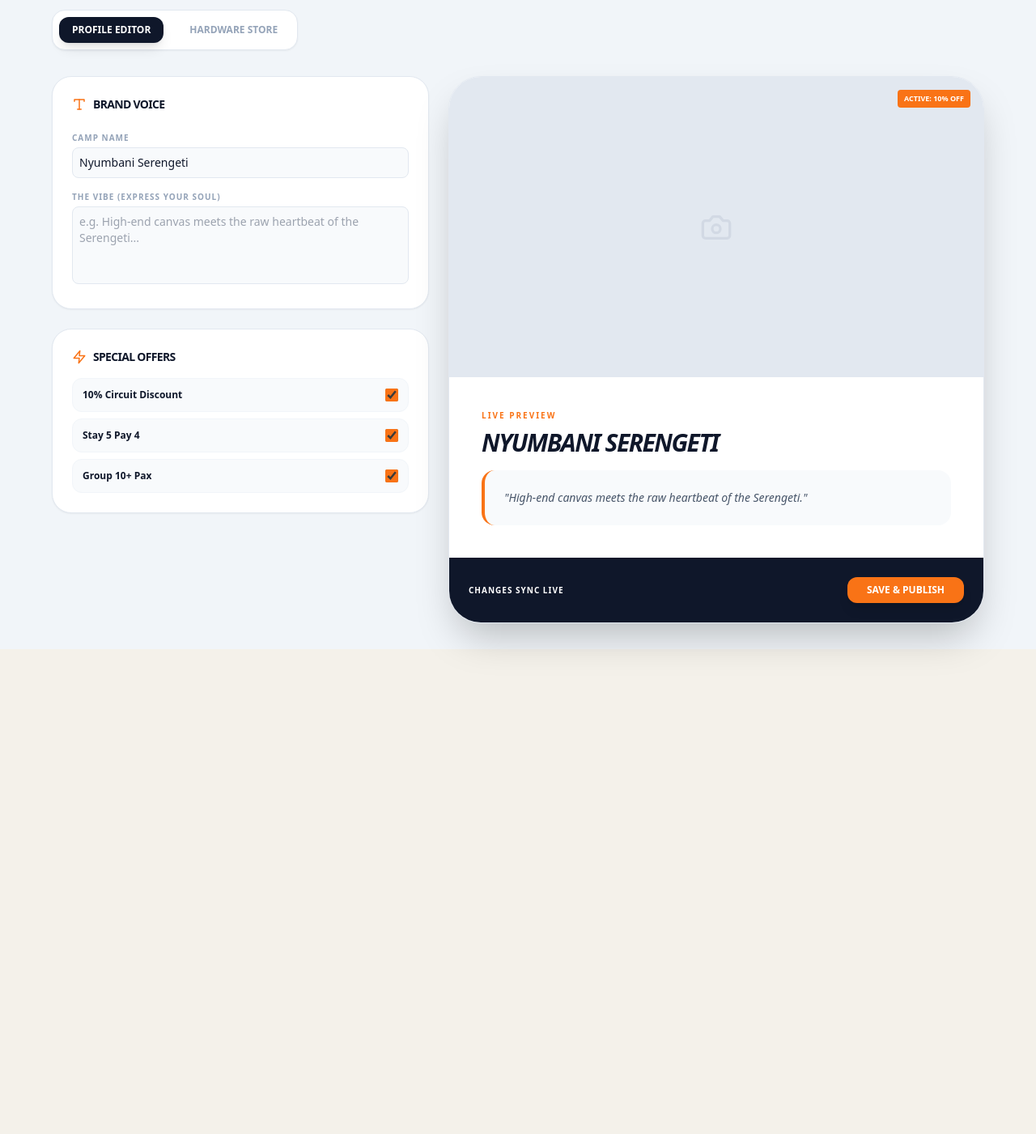
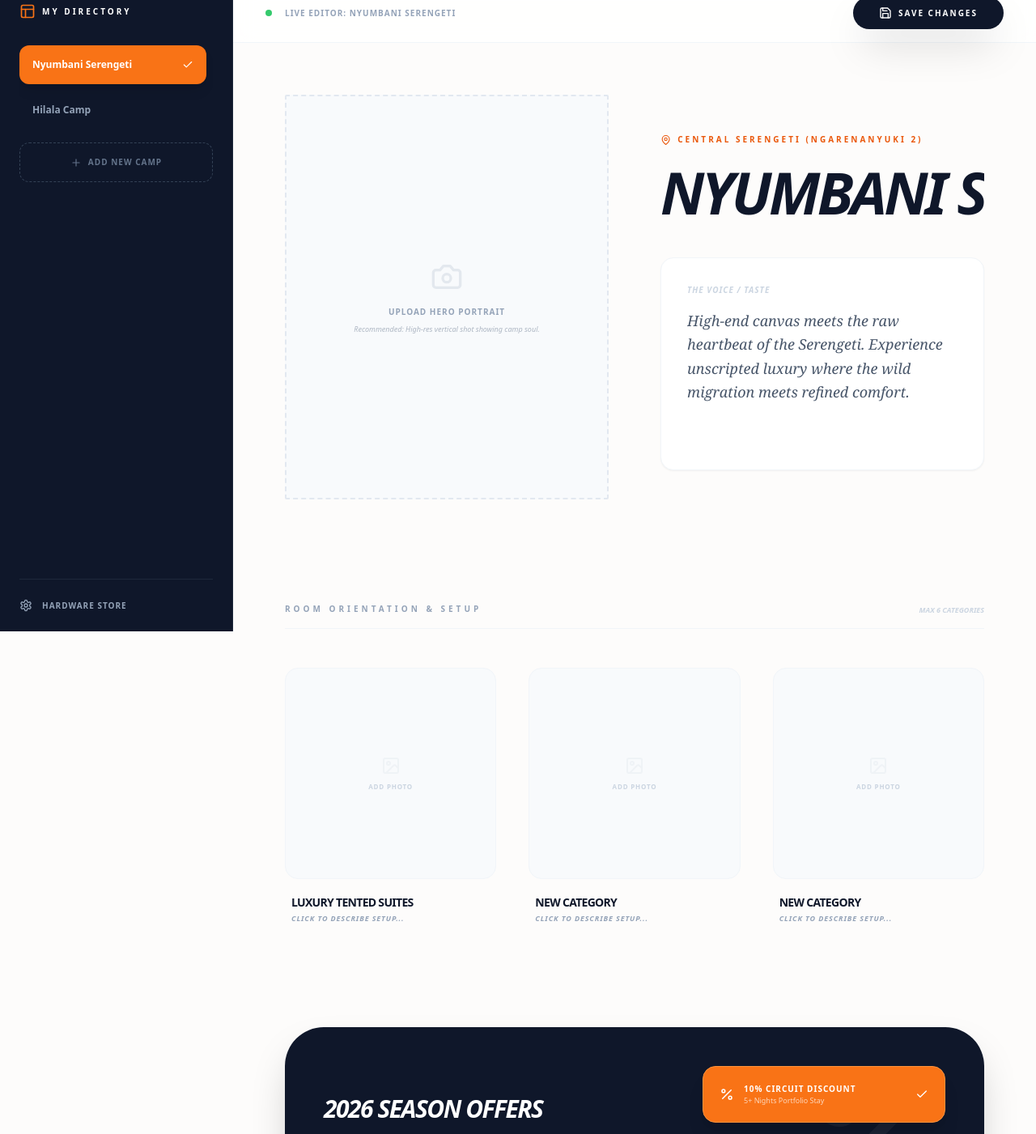
Before and after one commit to aisafarimarketing-ux/safari-trade-directory, a Next.js app: page /admin in a window 1280 px wide. Shown: the part 20-1421 px from the top of the page at 81% size. Before the commit the page ends 822 px from the top, so only its background shows below. Built offline with nearby package versions, Linux system fonts and the light colour scheme.

Commit message:
Update page.tsx

```diff
--- a/src/app/admin/page.tsx
+++ b/src/app/admin/page.tsx
@@ -1,126 +1,231 @@
 "use client";
 import React, { useState } from 'react';
-import { Save, Eye, Palette, Type, Camera, Zap, ShoppingBag } from 'lucide-react';
+import {
+  Save, Plus, Camera, Settings, Check,
+  Percent, Star, MapPin, ChevronRight,
+  Trash2, Image as ImageIcon, Layout
+} from 'lucide-react';
 
-export default function OwnerDashboard() {
-  const [activeTab, setActiveTab] = useState('edit');
+export default function PortfolioAdmin() {
+  const [selectedCamp, setSelectedCamp] = useState(0);
   const [isSaving, setIsSaving] = useState(false);
 
-  // Compact Form Styles
-  const labelStyle = "text-[10px] font-bold text-slate-400 uppercase tracking-widest mb-1 block";
-  const inputStyle = "w-full bg-slate-50 border border-slate-200 rounded-lg p-2 text-sm outline-none focus:ring-2 focus:ring-orange-500 transition-all";
+  // Portfolio state - can easily scale to 10+ camps
+  const [portfolio, setPortfolio] = useState([
+    {
+      id: 1,
+      name: "Nyumbani Serengeti",
+      location: "Central Serengeti (Ngarenanyuki 2)",
+      rooms: "10",
+      room_type: "Luxury Tented Suites",
+      vibe: "High-end canvas meets the raw heartbeat of the Serengeti. Experience unscripted luxury where the wild migration meets refined comfort.",
+      circuitDiscount: true,
+      stayPay: true
+    },
+    {
+      id: 2,
+      name: "Hilala Camp",
+      location: "Northern Serengeti",
+      rooms: "8",
+      room_type: "Wilderness Tents",
+      vibe: "Secluded luxury in the heart of the wild, offering intimate encounters with nature.",
+      circuitDiscount: true,
+      stayPay: false
+    }
+  ]);
+
+  const addCamp = () => {
+    const newCamp = {
+      id: Date.now(),
+      name: "New Property Name",
+      location: "Enter Location",
+      rooms: "0",
+      room_type: "Room Category",
+      vibe: "Click here to express the soul of this camp...",
+      circuitDiscount: false,
+      stayPay: false
+    };
+    setPortfolio([...portfolio, newCamp]);
+    setSelectedCamp(portfolio.length);
+  };
+
+  const updateCamp = (field: string, value: any) => {
+    const updated = [...portfolio];
+    updated[selectedCamp] = { ...updated[selectedCamp], [field]: value };
+    setPortfolio(updated);
+  };
 
   return (
-    <div className="min-h-screen bg-slate-100 p-4 md:p-8 font-sans text-slate-900">
-      <div className="max-w-6xl mx-auto">
+    <div className="flex min-h-screen bg-[#FDFCFB] font-sans text-slate-900">
 
-        {/* Compact Tab Navigation */}
-        <div className="flex gap-4 mb-8 bg-white p-2 rounded-2xl w-fit border border-slate-200 shadow-sm">
-          <button onClick={() => setActiveTab('edit')} className={`px-4 py-2 rounded-xl text-xs font-bold transition-all ${activeTab === 'edit' ? 'bg-slate-900 text-white shadow-lg' : 'text-slate-400 hover:text-slate-600'}`}>
-            PROFILE EDITOR
+      {/* SIDEBAR: Portfolio & Management */}
+      <aside className="w-72 bg-slate-900 text-white p-6 flex flex-col border-r border-slate-800 sticky h-screen top-0">
+        <div className="mb-10">
+          <div className="flex items-center gap-2 mb-8">
+            <Layout className="text-orange-500" size={20} />
+            <p className="text-[10px] font-black tracking-[0.3em] uppercase">My Directory</p>
+          </div>
+
+          <div className="space-y-2 max-h-[60vh] overflow-y-auto pr-2 custom-scrollbar">
+            {portfolio.map((camp, index) => (
+              <button
+                key={camp.id}
+                onClick={() => setSelectedCamp(index)}
+                className={`w-full text-left p-4 rounded-xl text-xs font-bold transition-all flex justify-between items-center group ${selectedCamp === index ? 'bg-orange-500 text-white shadow-lg' : 'hover:bg-white/5 text-slate-400'}`}
+              >
+                <span className="truncate">{camp.name}</span>
+                {selectedCamp === index ? <Check size={14}/> : <ChevronRight size={14} className="opacity-0 group-hover:opacity-100" />}
               </button>
-          <button onClick={() => setActiveTab('shop')} className={`px-4 py-2 rounded-xl text-xs font-bold transition-all ${activeTab === 'shop' ? 'bg-orange-500 text-white shadow-lg' : 'text-slate-400 hover:text-slate-600'}`}>
-            HARDWARE STORE
+            ))}
+          </div>
+
+          <button
+            onClick={addCamp}
+            className="w-full mt-4 p-4 rounded-xl border border-dashed border-slate-700 text-slate-500 text-[10px] font-black uppercase tracking-widest flex items-center justify-center gap-2 hover:border-slate-500 hover:text-slate-300 transition-all"
+          >
+            <Plus size={14}/> Add New Camp
           </button>
         </div>
 
-        {activeTab === 'edit' ? (
-          <div className="grid md:grid-cols-12 gap-6">
-            {/* Form Column */}
-            <aside className="md:col-span-5 space-y-6">
-              <div className="bg-white rounded-3xl p-6 shadow-sm border border-slate-200">
-                <h2 className="text-sm font-black uppercase mb-6 flex items-center gap-2 tracking-tighter">
-                  <Type size={18} className="text-orange-500" /> Brand Voice
-                </h2>
-                <div className="space-y-4">
-                  <div>
-                    <label className={labelStyle}>Camp Name</label>
-                    <input className={inputStyle} defaultValue="Nyumbani Serengeti" />
+        <div className="mt-auto pt-6 border-t border-slate-800 space-y-4">
+          <button className="w-full flex items-center gap-3 text-[10px] font-black uppercase tracking-widest text-slate-400 hover:text-white transition-all">
+            <Settings size={16}/> Hardware Store
+          </button>
         </div>
-                  <div>
-                    <label className={labelStyle}>The Vibe (Express Your Soul)</label>
+      </aside>
+
+      {/* MAIN: The Live-Edit Interface */}
+      <main className="flex-1">
+        <header className="px-10 py-4 bg-white/80 backdrop-blur-md border-b border-slate-100 flex justify-between items-center sticky top-0 z-50">
+          <div className="flex items-center gap-4">
+            <span className="flex h-2 w-2 rounded-full bg-green-500 animate-pulse"></span>
+            <p className="text-[10px] font-black uppercase tracking-widest text-slate-400">Live Editor: {portfolio[selectedCamp].name}</p>
+          </div>
+          <button
+            onClick={() => { setIsSaving(true); setTimeout(() => setIsSaving(false), 1500); }}
+            className="bg-slate-900 text-white px-8 py-3 rounded-full text-[10px] font-black uppercase tracking-[0.2em] flex items-center gap-2 shadow-2xl hover:bg-orange-600 transition-all active:scale-95"
+          >
+            <Save size={16} /> {isSaving ? 'Synchronizing...' : 'Save Changes'}
+          </button>
+        </header>
+
+        <div className="max-w-5xl mx-auto p-16">
+
+          {/* HERO EDIT: Portrait Image & Large Type */}
+          <div className="grid md:grid-cols-12 gap-16 items-start mb-32">
+            <div className="md:col-span-6">
+              <div className="aspect-[4/5] bg-slate-50 rounded-sm border-2 border-dashed border-slate-200 flex flex-col items-center justify-center text-slate-400 group cursor-pointer hover:border-orange-400 hover:bg-white transition-all relative">
+                <div className="text-center p-8">
+                  <Camera size={40} className="mx-auto mb-4 opacity-20 group-hover:text-orange-500 group-hover:opacity-100 transition-all" />
+                  <p className="text-[10px] font-black uppercase tracking-widest">Upload Hero Portrait</p>
+                  <p className="text-[9px] mt-2 italic opacity-50 text-slate-500 leading-tight">Recommended: High-res vertical shot showing camp soul.</p>
+                </div>
+              </div>
+            </div>
+
+            <div className="md:col-span-6 pt-12 space-y-8">
+              <div className="space-y-2">
+                <div className="flex items-center gap-2 text-orange-600">
+                  <MapPin size={14} />
+                  <input
+                    className="bg-transparent border-none outline-none font-bold text-[10px] uppercase tracking-[0.3em] w-full"
+                    value={portfolio[selectedCamp].location}
+                    onChange={(e) => updateCamp('location', e.target.value)}
+                  />
+                </div>
+                <input
+                  className="text-7xl font-black uppercase italic tracking-tighter bg-transparent border-none outline-none w-full leading-[0.85] focus:text-orange-500 transition-colors"
+                  value={portfolio[selectedCamp].name}
+                  onChange={(e) => updateCamp('name', e.target.value)}
+                />
+              </div>
+
+              <div className="p-8 bg-white border border-slate-100 shadow-sm rounded-2xl">
+                <p className="text-[10px] font-black uppercase tracking-widest text-slate-300 mb-4 italic">The Voice / Taste</p>
                 <textarea
-                      className={`${inputStyle} h-24 resize-none`}
-                      placeholder="e.g. High-end canvas meets the raw heartbeat of the Serengeti..."
+                  className="w-full bg-transparent border-none outline-none text-slate-600 italic leading-relaxed resize-none h-40 text-lg font-serif"
+                  value={portfolio[selectedCamp].vibe}
+                  onChange={(e) => updateCamp('vibe', e.target.value)}
                 />
               </div>
             </div>
           </div>
 
-              <div className="bg-white rounded-3xl p-6 shadow-sm border border-slate-200">
-                <h2 className="text-sm font-black uppercase mb-4 flex items-center gap-2 tracking-tighter">
-                  <Zap size={18} className="text-orange-500" /> Special Offers
-                </h2>
-                <div className="grid grid-cols-1 gap-2">
-                  {['10% Circuit Discount', 'Stay 5 Pay 4', 'Group 10+ Pax'].map(offer => (
-                    <div key={offer} className="flex items-center justify-between p-3 bg-slate-50 rounded-xl border border-slate-100">
-                      <span className="text-xs font-bold">{offer}</span>
-                      <input type="checkbox" defaultChecked className="accent-orange-500 w-4 h-4" />
+          {/* ROOM ORIENTATIONS: Clean Modular Grid */}
+          <section className="mb-32">
+            <div className="flex justify-between items-end mb-12 border-b border-slate-100 pb-4">
+              <h3 className="text-[10px] font-black tracking-[0.4em] uppercase text-slate-400">Room Orientation & Setup</h3>
+              <p className="text-[9px] font-bold text-slate-300 uppercase italic">Max 6 Categories</p>
+            </div>
+            <div className="grid grid-cols-3 gap-10">
+              {[1, 2, 3].map((i) => (
+                <div key={i} className="group space-y-4">
+                  <div className="aspect-square bg-slate-50 rounded-2xl flex flex-col items-center justify-center text-slate-300 border border-slate-100 group-hover:border-orange-300 group-hover:bg-white transition-all cursor-pointer">
+                    <ImageIcon size={24} className="opacity-20 group-hover:opacity-100 group-hover:text-orange-500 mb-2" />
+                    <span className="text-[8px] font-black uppercase tracking-widest">Add Photo</span>
+                  </div>
+                  <div className="px-2">
+                    <input className="font-bold text-sm w-full bg-transparent border-none outline-none mb-1 uppercase tracking-tighter" defaultValue={i === 1 ? portfolio[selectedCamp].room_type : "New Category"} />
+                    <p className="text-[9px] text-slate-400 uppercase font-black tracking-widest italic leading-tight">Click to describe setup...</p>
+                  </div>
                 </div>
               ))}
             </div>
+          </section>
+
+          {/* TRADE OFFERS: Itinerary Style Toggles */}
+          <section className="p-12 bg-slate-900 rounded-[3rem] text-white shadow-2xl relative overflow-hidden">
+            <div className="absolute top-0 right-0 p-12 opacity-5 pointer-events-none">
+              <Percent size={180} />
             </div>
-            </aside>
 
-            {/* Preview Column */}
-            <main className="md:col-span-7">
-              <div className="bg-white rounded-[2.5rem] overflow-hidden shadow-2xl border border-slate-200 sticky top-8">
-                <div className="aspect-video bg-slate-200 relative group cursor-pointer flex items-center justify-center">
-                  <Camera size={40} className="text-slate-400 opacity-20" />
-                  <div className="absolute top-4 right-4 flex gap-2">
-                    <span className="bg-orange-500 text-white text-[9px] font-black px-2 py-1 rounded">ACTIVE: 10% OFF</span>
+            <div className="relative z-10 flex flex-col md:flex-row justify-between items-center gap-8">
+              <div className="max-w-md">
+                <h4 className="text-3xl font-black italic uppercase tracking-tighter mb-3">2026 Season Offers</h4>
+                <p className="text-slate-400 text-xs font-serif leading-relaxed">Activate these incentives to be automatically highlighted on the public trade directory for Tour Operators.</p>
+              </div>
+
+              <div className="grid grid-cols-1 gap-4 w-full md:w-auto min-w-[300px]">
+                <button
+                  onClick={() => updateCamp('circuitDiscount', !portfolio[selectedCamp].circuitDiscount)}
+                  className={`flex items-center justify-between p-5 rounded-2xl transition-all border ${portfolio[selectedCamp].circuitDiscount ? 'bg-orange-500 border-orange-400 shadow-xl' : 'bg-white/5 border-white/10 opacity-50 hover:opacity-100'}`}
+                >
+                  <div className="flex items-center gap-3">
+                    <Percent size={18} />
+                    <div className="text-left">
+                      <p className="text-[10px] font-black uppercase tracking-widest">10% Circuit Discount</p>
+                      <p className="text-[9px] opacity-70">5+ Nights Portfolio Stay</p>
                     </div>
                   </div>
-                <div className="p-10">
-                  <p className="text-[10px] font-black text-orange-500 tracking-[0.2em] mb-2 uppercase">Live Preview</p>
-                  <h3 className="text-3xl font-black uppercase tracking-tighter mb-4 italic">Nyumbani Serengeti</h3>
-                  <div className="p-6 bg-slate-50 rounded-2xl border-l-4 border-orange-500">
-                    <p className="text-sm text-slate-600 italic">"High-end canvas meets the raw heartbeat of the Serengeti."</p>
+                  {portfolio[selectedCamp].circuitDiscount && <Check size={16} />}
+                </button>
+
+                <button
+                  onClick={() => updateCamp('stayPay', !portfolio[selectedCamp].stayPay)}
+                  className={`flex items-center justify-between p-5 rounded-2xl transition-all border ${portfolio[selectedCamp].stayPay ? 'bg-green-600 border-green-500 shadow-xl' : 'bg-white/5 border-white/10 opacity-50 hover:opacity-100'}`}
+                >
+                  <div className="flex items-center gap-3">
+                    <Star size={18} />
+                    <div className="text-left">
+                      <p className="text-[10px] font-black uppercase tracking-widest">Stay 5 Pay 4</p>
+                      <p className="text-[9px] opacity-70">Green Season Incentive</p>
                     </div>
                   </div>
-                <div className="p-6 bg-slate-900 flex justify-between items-center">
-                  <p className="text-white text-[10px] font-bold uppercase tracking-widest">Changes Sync Live</p>
-                  <button
-                    onClick={() => {setIsSaving(true); setTimeout(() => setIsSaving(false), 2000)}}
-                    className="bg-orange-500 text-white px-6 py-2 rounded-xl text-xs font-black shadow-lg hover:scale-105 transition-all"
-                  >
-                    {isSaving ? 'PUBLISHING...' : 'SAVE & PUBLISH'}
+                  {portfolio[selectedCamp].stayPay && <Check size={16} />}
                 </button>
               </div>
             </div>
-            </main>
-          </div>
-        ) : (
-          /* The Private Hardware Store */
-          <div className="bg-white rounded-[3rem] p-12 border border-slate-200 shadow-sm min-h-[500px]">
-            <div className="max-w-2xl">
-              <h2 className="text-4xl font-black uppercase tracking-tighter mb-4 italic">The Marketing Hardware</h2>
-              <p className="text-slate-400 text-sm mb-12">Order premium physical tools to link your camp's digital voice to the hands of Tour Operators.</p>
+          </section>
 
-              <div className="grid md:grid-cols-2 gap-6">
-                <div className="p-6 bg-slate-50 rounded-3xl border border-slate-100 group hover:border-orange-500 transition-all cursor-pointer">
-                  <div className="w-12 h-12 bg-white rounded-2xl shadow-sm flex items-center justify-center mb-4 group-hover:bg-orange-500 group-hover:text-white transition-all">
-                    <ShoppingBag size={20} />
-                  </div>
-                  <h4 className="font-black text-sm uppercase mb-1 tracking-tighter">NFC Desk Plaque</h4>
-                  <p className="text-[10px] text-slate-400 font-bold mb-4 uppercase tracking-widest">$85.00 / Unit</p>
-                  <button className="w-full py-2 bg-slate-900 text-white text-[10px] font-black rounded-lg uppercase tracking-widest hover:bg-orange-500 transition-colors">ADD TO ORDER</button>
+          {/* DANGER ZONE: Remove Property */}
+          <div className="mt-40 pt-10 border-t border-slate-100 flex justify-center">
+             <button className="flex items-center gap-2 text-slate-300 hover:text-red-500 transition-colors text-[10px] font-black uppercase tracking-widest">
+               <Trash2 size={14} /> Remove Property from Portfolio
+             </button>
           </div>
 
-                <div className="p-6 bg-slate-50 rounded-3xl border border-slate-100 group hover:border-orange-500 transition-all cursor-pointer">
-                  <div className="w-12 h-12 bg-white rounded-2xl shadow-sm flex items-center justify-center mb-4 group-hover:bg-orange-500 group-hover:text-white transition-all">
-                    <ShoppingBag size={20} />
         </div>
-                  <h4 className="font-black text-sm uppercase mb-1 tracking-tighter">Trade Show QR Stand</h4>
-                  <p className="text-[10px] text-slate-400 font-bold mb-4 uppercase tracking-widest">$120.00 / Unit</p>
-                  <button className="w-full py-2 bg-slate-900 text-white text-[10px] font-black rounded-lg uppercase tracking-widest hover:bg-orange-500 transition-colors">ADD TO ORDER</button>
-                </div>
-              </div>
-            </div>
-          </div>
-        )}
-
-      </div>
+      </main>
     </div>
   );
 }
```
Lines whose indentation alone changed are shown as unchanged.
